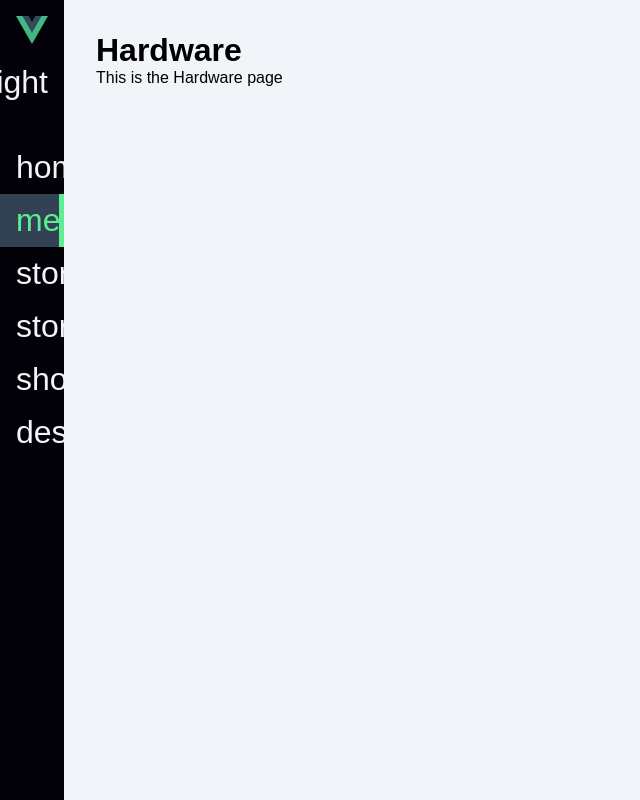
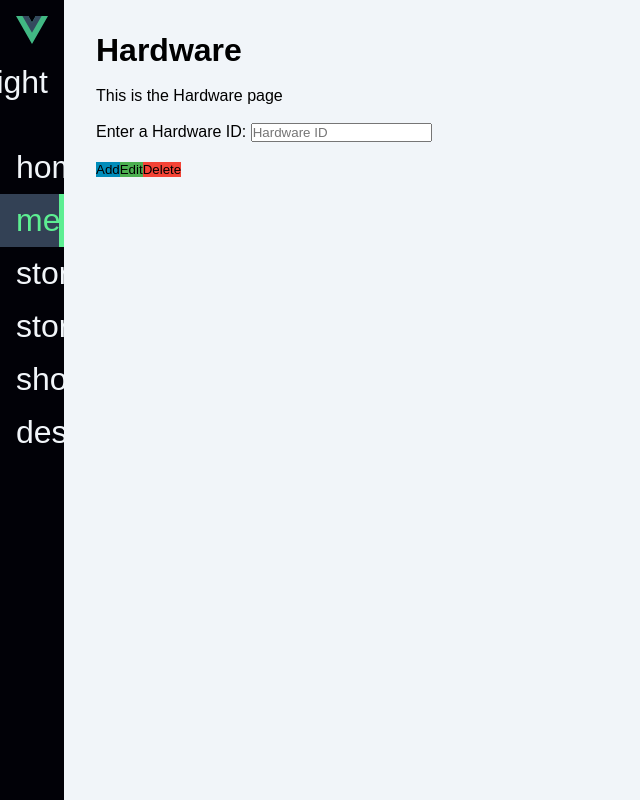
Before and after one commit to jhui98/CIS-4375-Group-6, a Vue app in the folder Frontend/: page /hardware in a window 1280 px wide. Shown: the whole page, without its empty margins (0-640 px from the left). Built offline with nearby package versions, Linux system fonts and the light colour scheme; the HTML template or start-up script is replaced by a standard one.

Commit message:
Hardware page updates

```diff
--- a/Frontend/src/views/Hardware.vue
+++ b/Frontend/src/views/Hardware.vue
@@ -1,6 +1,37 @@
+<script>
+export default {
+  data() {
+    return {
+      message: ''
+    }
+  }
+}
+</script>
+
+<style>
+.edit {
+  background-color: #4CAF50; /* Green */
+}
+.add {
+  background-color: #008CBA; /* Blue */
+}
+.delete {
+  background-color: #f44336; /* Red */
+}
+
+</style>
+
 <template>
     <main class="Hardware-page">
         <h1>Hardware</h1>
+        <br>
         <p>This is the Hardware page</p>
+        <br>
+        <p>Enter a Hardware ID: {{ message }}
+        <input v-model="message" placeholder="Hardware ID" /></p>
+        <br>
+        <button class="add" type='submit'>Add</button>
+        <button class="edit" type='submit'>Edit</button>
+        <button class="delete" type='submit'>Delete</button>
     </main>
 </template>
```
